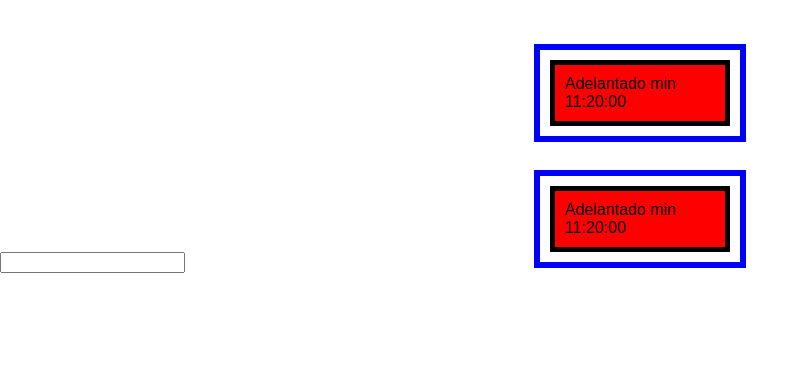
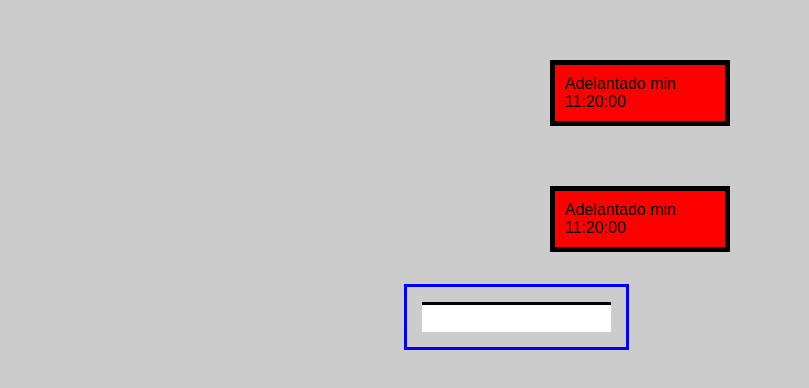
Before and after one commit to SantiagoArboleda19/HTML-Y-CSS, a plain HTML site: page CSS intermedio/outline/index.html in a window 1280 px wide. Shown: the whole page, without its empty margins (0-809 px from the left). Drawn offline with Linux system fonts and the light colour scheme.

Commit message:
complete outline

```diff
--- a/CSS intermedio/outline/styles.css
+++ b/CSS intermedio/outline/styles.css
@@ -1,6 +1,7 @@
 body {
     margin: 0;
     font-family: sans-serif;
+    background-color: #ccc ;
 }
 
 .box {
@@ -10,8 +11,32 @@ body {
     margin-top: 60px;
     padding: 10px;
     border: 5px solid #000;
-    outline-width: 6px;
+    /*outline-width: 6px;
     outline-color: #00f;
     outline-style: solid;
-    outline-offset: 10px;
+    outline-offset: 10px;*/
 }
+
+.box:hover {
+    outline: 5px solid #000;
+}
+
+input {
+    margin-top: 50px;
+    margin-left: 421.5px;
+    border: none;
+    border-top: 3px solid #000;
+    outline: 3px solid #00f;
+    outline-offset: 15px;
+    padding: 6px;
+    transition: outline .2s, outline-offset .2s;
+}
+
+input:focus {
+    border-color: #00f;
+    color: #00f;
+}
+
+input:focus-visible {
+    outline: none;
+}
```
